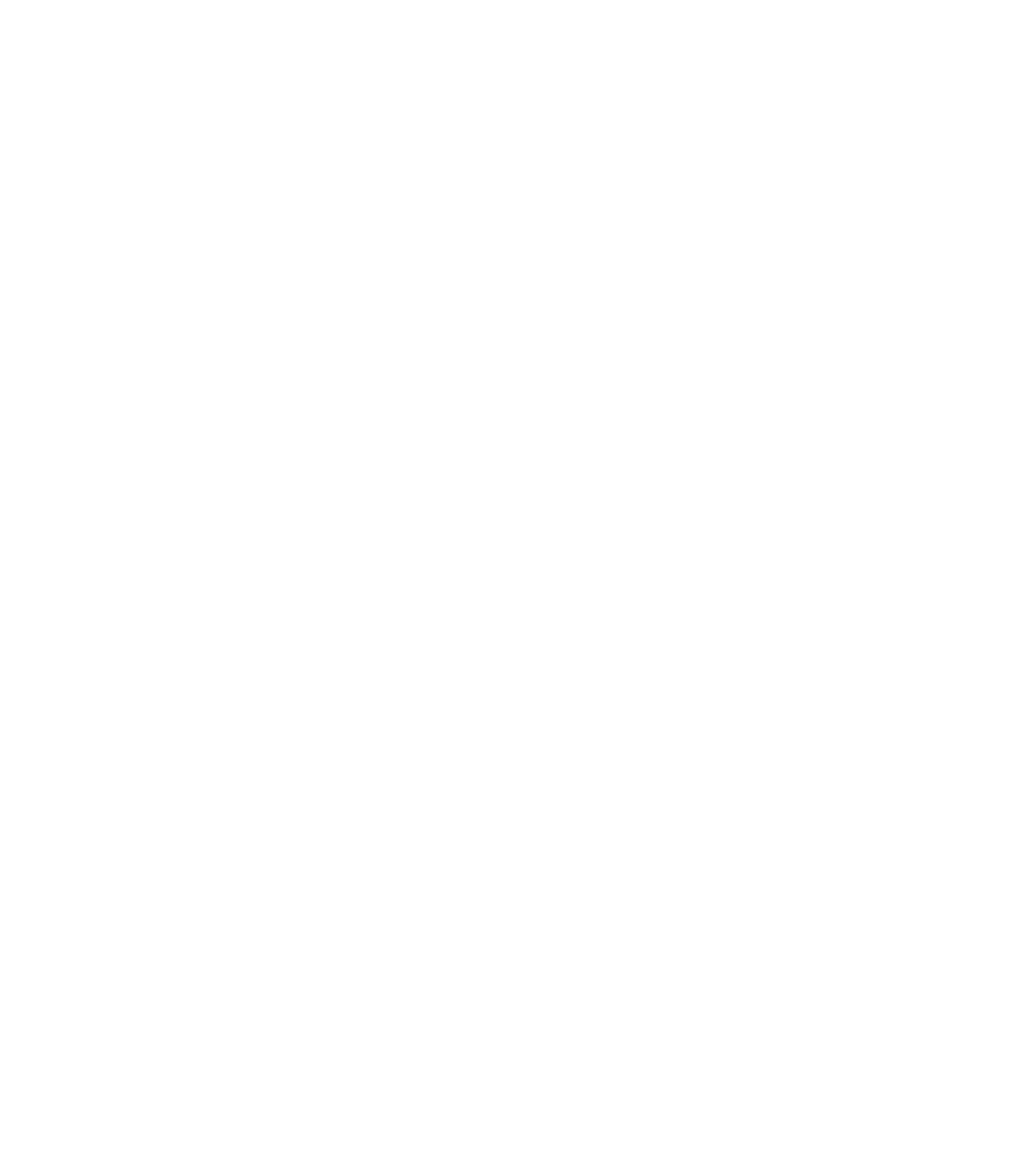
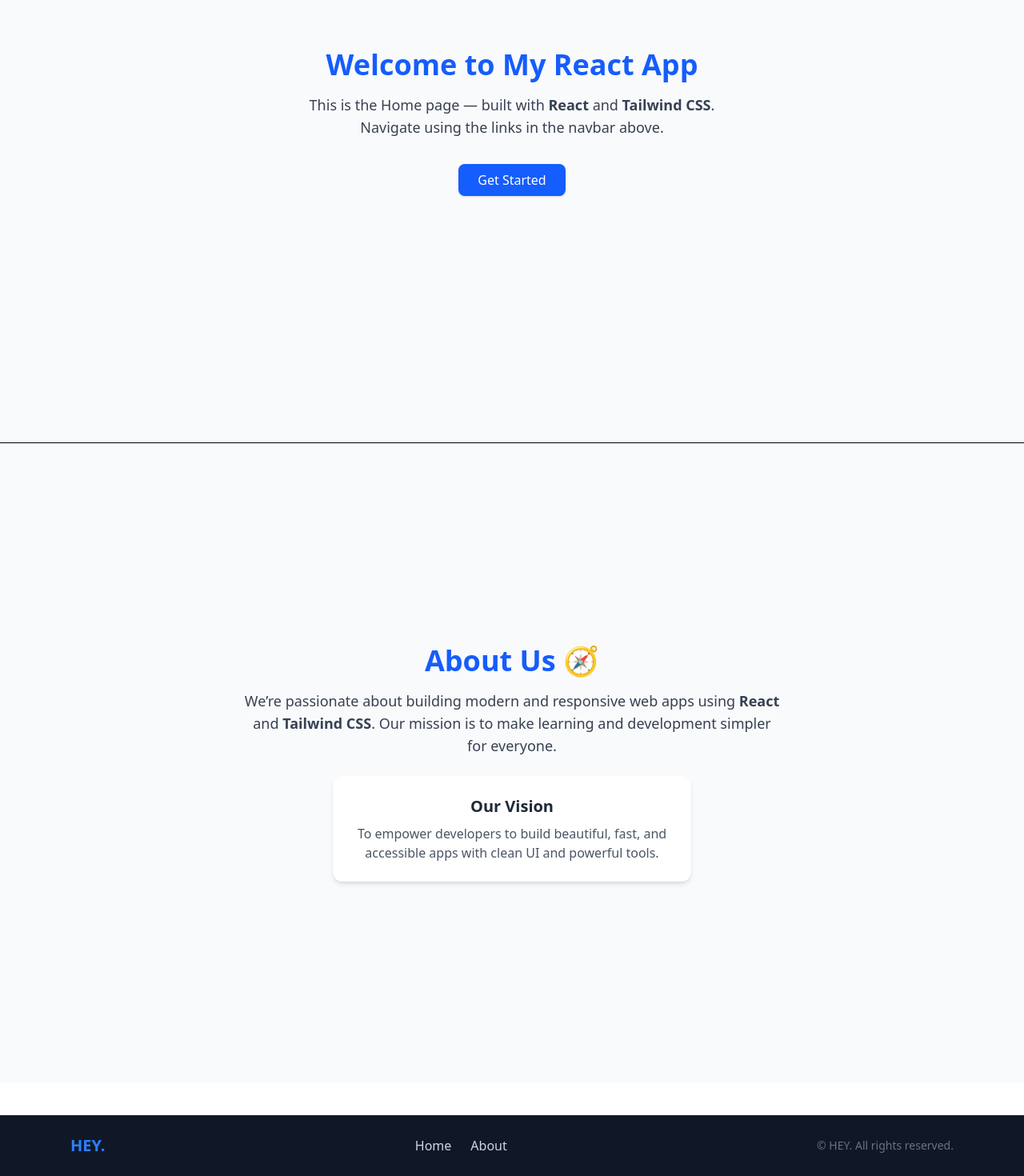
Before and after one commit to mrhamzaa9/react-router-practice, a React (Vite) app: page / in a window 1280 px wide. Shown: the part 311-1781 px from the top of the page at 80% size. Before the commit the page ends 800 px from the top, so only its background shows below. Built offline with nearby package versions, Linux system fonts and the light colour scheme.

Commit message:
footer ,home

```diff
--- a/src/App.jsx
+++ b/src/App.jsx
@@ -1,5 +1,8 @@
 import React ,{ useState } from 'react'
 import Header from './components/header'
+import Home from './components/Home'
+import About from './components/About'
+import Footer from './components/Footer'
 
 
 function App() {
@@ -8,6 +11,9 @@ function App() {
   return (
     <>
     <Header/>
+    <Home/>
+    <About/>
+    <Footer/>
     </>
   )
 }
--- /dev/null
+++ b/src/components/About.jsx
@@ -0,0 +1,31 @@
+import React from 'react'
+import Header from './header'
+
+function About() {
+  return (
+    <>
+
+       <div className="min-h-screen flex flex-col items-center justify-center bg-gray-50 px-6 text-center">
+      <h1 className="text-4xl font-bold text-blue-600 mb-4">
+        About Us 🧭
+      </h1>
+
+      <p className="text-gray-700 text-lg max-w-2xl mb-6">
+        We’re passionate about building modern and responsive web apps using
+        <span className="font-semibold"> React </span> and
+        <span className="font-semibold"> Tailwind CSS</span>.
+        Our mission is to make learning and development simpler for everyone.
+      </p>
+
+      <div className="bg-white shadow-md rounded-xl p-6 max-w-md">
+        <h2 className="text-xl font-semibold mb-2 text-gray-800">Our Vision</h2>
+        <p className="text-gray-600">
+          To empower developers to build beautiful, fast, and accessible apps with clean UI and powerful tools.
+        </p>
+      </div>
+    </div>
+    </>
+  )
+}
+
+export default About
--- /dev/null
+++ b/src/components/Footer.jsx
@@ -0,0 +1,35 @@
+import React from 'react'
+import { Link } from 'react-router-dom'
+
+function Footer() {
+  return (
+    <>
+
+    <footer className="bg-gray-900 text-gray-300 py-6 mt-10">
+      <div className="max-w-6xl mx-auto px-6 flex flex-col md:flex-row items-center justify-between space-y-4 md:space-y-0">
+
+
+        <h2 className="text-xl font-semibold text-white">
+          <span className="text-blue-500">HEY.</span>
+        </h2>
+
+
+        <div className="flex space-x-6">
+          <Link to="/" className="hover:text-blue-400 transition">Home</Link>
+          <Link to="/about" className="hover:text-blue-400 transition">About</Link>
+
+        </div>
+
+
+        <p className="text-sm text-gray-500">
+          ©  HEY. All rights reserved.
+        </p>
+      </div>
+    </footer>
+
+
+    </>
+  )
+}
+
+export default Footer
--- a/src/components/Header.jsx
+++ b/src/components/Header.jsx
@@ -14,7 +14,6 @@ export default function Header () {
         <ul className="hidden md:flex space-x-6">
           <li><Link href="/" className="hover:text-gray-200">Home</Link></li>
           <li><Link href="/about" className="hover:text-gray-200">About</Link></li>
-          <li><Link href="/contact" className="hover:text-gray-200">Contact</Link></li>
         </ul>
 
       </div>
--- /dev/null
+++ b/src/components/Home.jsx
@@ -0,0 +1,25 @@
+import React from 'react'
+
+const Home = () => {
+  return (
+    <>
+       <div className="flex flex-col items-center justify-center min-h-screen bg-gray-50 text-center px-4">
+      <h1 className="text-4xl font-bold text-blue-600 mb-4">
+        Welcome to My React App
+      </h1>
+
+      <p className="text-gray-700 text-lg mb-8 max-w-xl">
+        This is the Home page — built with <span className="font-semibold">React</span> and <span className="font-semibold">Tailwind CSS</span>.
+        Navigate using the links in the navbar above.
+      </p>
+
+      <button className="bg-blue-600 text-white px-6 py-2 rounded-lg shadow hover:bg-blue-700 transition">
+        Get Started
+      </button>
+    </div>
+    <hr />
+    </>
+  )
+}
+
+export default Home
--- a/src/main.jsx
+++ b/src/main.jsx
@@ -3,6 +3,7 @@ import { createRoot } from 'react-dom/client'
 import './index.css'
 import App from './App.jsx'
 import { BrowserRouter } from "react-router-dom";
+
 
 createRoot(document.getElementById('root')).render(
   <StrictMode>
```
